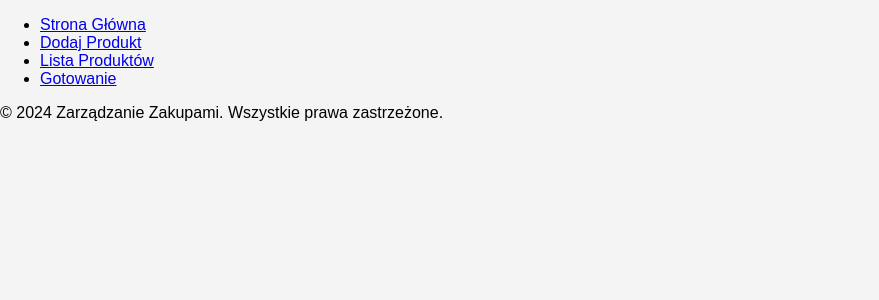
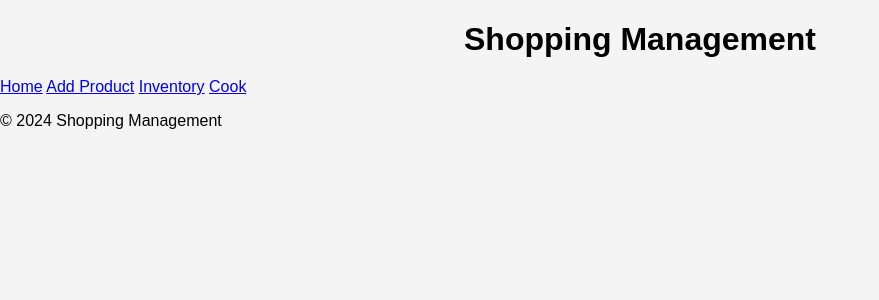
Before and after one commit to codemarcinu/shopping_management, a Flask app: template templates/base.html in a window 1280 px wide. Shown: the top 300 px of the page, without its empty margins (0-879 px from the left). Run offline with Flask 3, Linux system fonts and the light colour scheme; the template is opened without the code that fills it, so the values that code supplies are empty.

Commit message:
Update base.html

```diff
--- a/templates/base.html
+++ b/templates/base.html
@@ -1,33 +1,25 @@
 <!DOCTYPE html>
-<html lang="pl">
+<html lang="en">
 <head>
     <meta charset="UTF-8">
-    <meta name="viewport" content="width=device-width, initial-scale=1.0">
-    <title>{% block title %}Zarządzanie Zakupami{% endblock %}</title>
-    <link href="https://fonts.googleapis.com/css2?family=Inter:wght@300;400;600&display=swap" rel="stylesheet">
+    <title>{% block title %}Shopping Management{% endblock %}</title>
     <link rel="stylesheet" href="{{ url_for('static', filename='css/style.css') }}">
 </head>
 <body>
-    <!-- Nawigacja -->
-    <nav class="main-nav">
-        <ul>
-            <li><a href="{{ url_for('main.index') }}" class="{% if request.endpoint == 'main.index' %}active{% endif %}">Strona Główna</a></li>
-            <li><a href="{{ url_for('main.add_product') }}" class="{% if request.endpoint == 'main.add_product' %}active{% endif %}">Dodaj Produkt</a></li>
-            <li><a href="{{ url_for('main.list_products') }}" class="{% if request.endpoint == 'main.list_products' %}active{% endif %}">Lista Produktów</a></li>
-            <li><a href="{{ url_for('main.cook') }}" class="{% if request.endpoint == 'main.cook' %}active{% endif %}">Gotowanie</a></li>
-        </ul>
-    </nav>
-
-    <!-- Główna treść strony -->
-    <main class="content">
-        {% block content %}
-        <!-- Dynamiczna zawartość -->
-        {% endblock %}
+    <header>
+        <h1>Shopping Management</h1>
+        <nav>
+            <a href="{{ url_for('main.index') }}">Home</a>
+            <a href="{{ url_for('main.add_product') }}">Add Product</a>
+            <a href="{{ url_for('main.list_products') }}">Inventory</a>
+            <a href="{{ url_for('main.cook') }}">Cook</a>
+        </nav>
+    </header>
+    <main>
+        {% block content %}{% endblock %}
     </main>
-
-    <!-- Stopka -->
-    <footer class="main-footer">
-        <p>&copy; 2024 Zarządzanie Zakupami. Wszystkie prawa zastrzeżone.</p>
+    <footer>
+        <p>&copy; 2024 Shopping Management</p>
     </footer>
 </body>
 </html>
```
